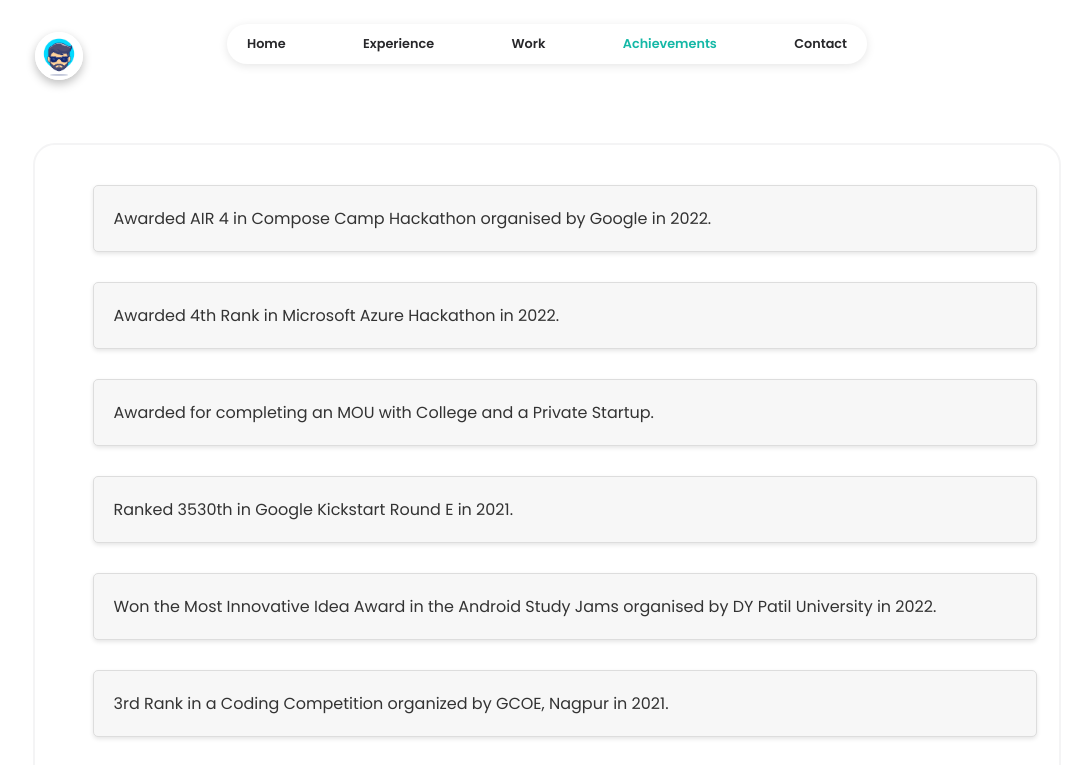
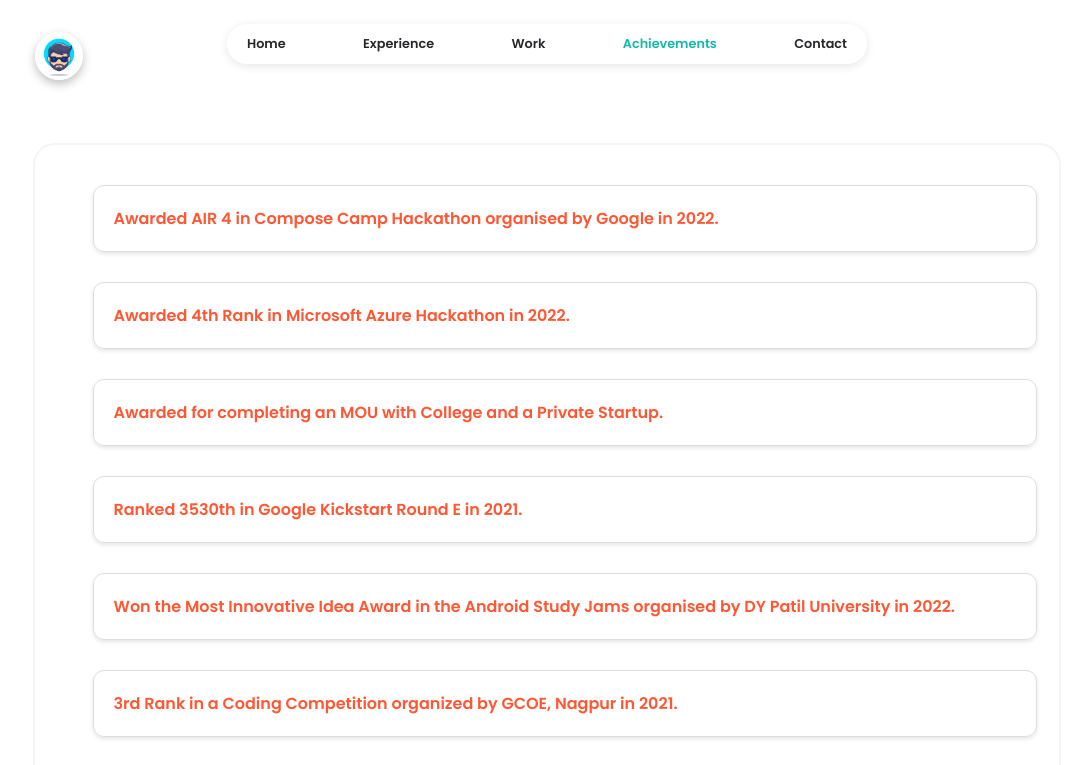
Before and after one commit to Palash2911/Portfolio-Godspeed, a React (Create React App) app: page /achievements in a window 1280 px wide. Shown: the top 765 px of the page, without its empty margins (93-1161 px from the left). Built offline with nearby package versions, Linux system fonts and the light colour scheme.

Commit message:
Semi Final Push

```diff
--- a/src/components/Skills/SkillsSection.jsx
+++ b/src/components/Skills/SkillsSection.jsx
@@ -55,7 +55,7 @@
 
     return (
         <div className="skills-section : ">
-            <h1>Technical Skills</h1>
+            <h2>Technical Skills</h2>
             <div className="skill-set">
                 <div className="skills">
                     <div>
--- /dev/null
+++ b/src/components/achievements/achieve.css
@@ -0,0 +1,54 @@
+.achievement {
+    position: relative;
+    overflow: hidden;
+  }
+
+  .achievement::before,
+  .achievement::after {
+    content: '';
+    position: absolute;
+    top: 0;
+    bottom: 0;
+    width: 0%; /* Adjust this value to control the transition width */
+    background: rgb(27, 25, 25); /* Change these colors */
+    transition: all 0.7s ease-out;
+  }
+
+  .achieve-desc {
+    font-size: 16px;
+    position: relative;
+    color: #FF5733;
+    z-index: 1;
+    font-weight: bold;
+  }
+
+  .achievement::before {
+    left: 0;
+  }
+
+  .achievement::after {
+    right: 0;
+    width: 0;
+  }
+
+  .achievement:hover::before {
+    width: 84%;
+  }
+
+  .achievement:hover::after {
+    width: 0%;
+  }
+
+  .achievement:hover .achieve-desc {
+    color: #ffffff;
+  }
+
+  @media (max-width: 1024px) {
+	.achievement:hover::before {
+        width: 100%;
+    }
+
+    .achievement:hover::after {
+        width: 0%;
+    }
+}
--- a/src/components/achievements/achieve.jsx
+++ b/src/components/achievements/achieve.jsx
@@ -2,28 +2,24 @@
 import { Link } from "react-router-dom";
 import { FontAwesomeIcon } from "@fortawesome/react-fontawesome";
 import { faChevronRight } from "@fortawesome/free-solid-svg-icons";
+import "./achieve.css";
 
 const Acheivement = (props) => {
   const { description } = props;
 
   const achievementStyle = {
-    backgroundColor: "#f7f7f7",
     padding: "20px",
     border: "1px solid #ddd",
-    borderRadius: "5px",
+    borderRadius: "11px",
     marginBottom: "10px",
     boxShadow: "0 2px 4px rgba(0, 0, 0, 0.1)",
-  };
-
-  const descriptionStyle = {
-    fontSize: "16px",
-    color: "#333",
+    cursor: "pointer"
   };
 
   return (
     <React.Fragment>
       <div className="achievement" style={achievementStyle}>
-        <div className="achieve-desc" style={descriptionStyle}>
+        <div className="achieve-desc">
           {description}
         </div>
       </div>
--- a/src/components/articles/article.jsx
+++ b/src/components/articles/article.jsx
@@ -12,12 +12,12 @@
 `;
 
 const ArticleTitle = styled.h2`
-  font-size: 24px;
+  font-size: 18px;
   margin-bottom: 10px;
 `;
 
 const ArticleContent = styled.div`
-  font-size: 16px;
+  font-size: 15px;
   line-height: 1.5;
 `;
 
--- a/src/data/achievements.js
+++ b/src/data/achievements.js
@@ -8,7 +8,7 @@
     "3rd Rank in a Coding Competition organized by GCOE, Nagpur in 2021.",
     "3rd Rank in Android Debugging Contest Organised by DY Patil University.",
     "Scored a Band 8 in IELTS Academic English Proficiency Test with each section more than 7.",
-    "Received Certificate of Appreciation for successfully completing 30 Days Cloud Hackathon organised by Google Developer Student Club in 2021.",
+    "Received Certificate of Appreciation for successfully completing 30 Days Cloud Hackathon.",
     "Received Certificate of Appreciation for organising the Tech Fest in our University in 2023."
 ];
 
--- a/src/pages/projects.jsx
+++ b/src/pages/projects.jsx
@@ -42,7 +42,7 @@
           {/* Projects Section */}
           <div className="projects-container">
             <div className="title projects-title">
-              <h3>Things I’ve made trying to put my dent in the universe.</h3>
+              <h2>Things I’ve made trying to put my dent in the universe.</h2>
             </div>
             <div className="projects-list">
               <AllProjects />
--- a/src/pages/styles/contact.css
+++ b/src/pages/styles/contact.css
@@ -110,11 +110,12 @@
 	cursor: pointer;
 	outline: none;
 	transition: all .25s ease;
-	width: 100%;
-	position: relative;
-	height: 60px;
-	overflow: hidden;
-	margin: auto;
+	width: 72%;
+    position: relative;
+    height: 50px;
+    overflow: hidden;
+    margin: auto;
+    margin-top: 11px;
 }
 .btn:not(.loading):hover {
 	box-shadow: 0px 10px 25px 0px rgba(0, 123, 255, 0.4);
```
